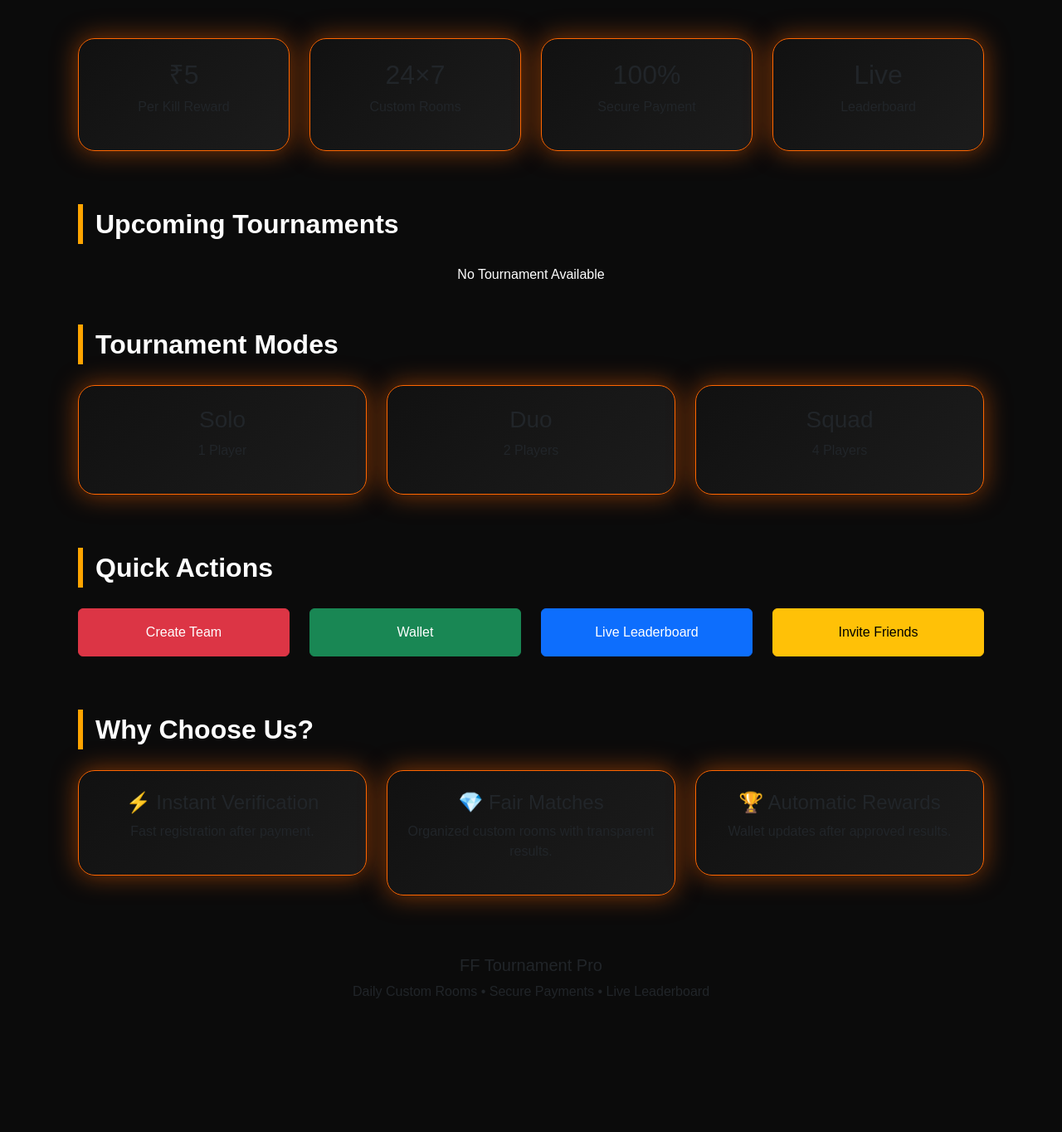
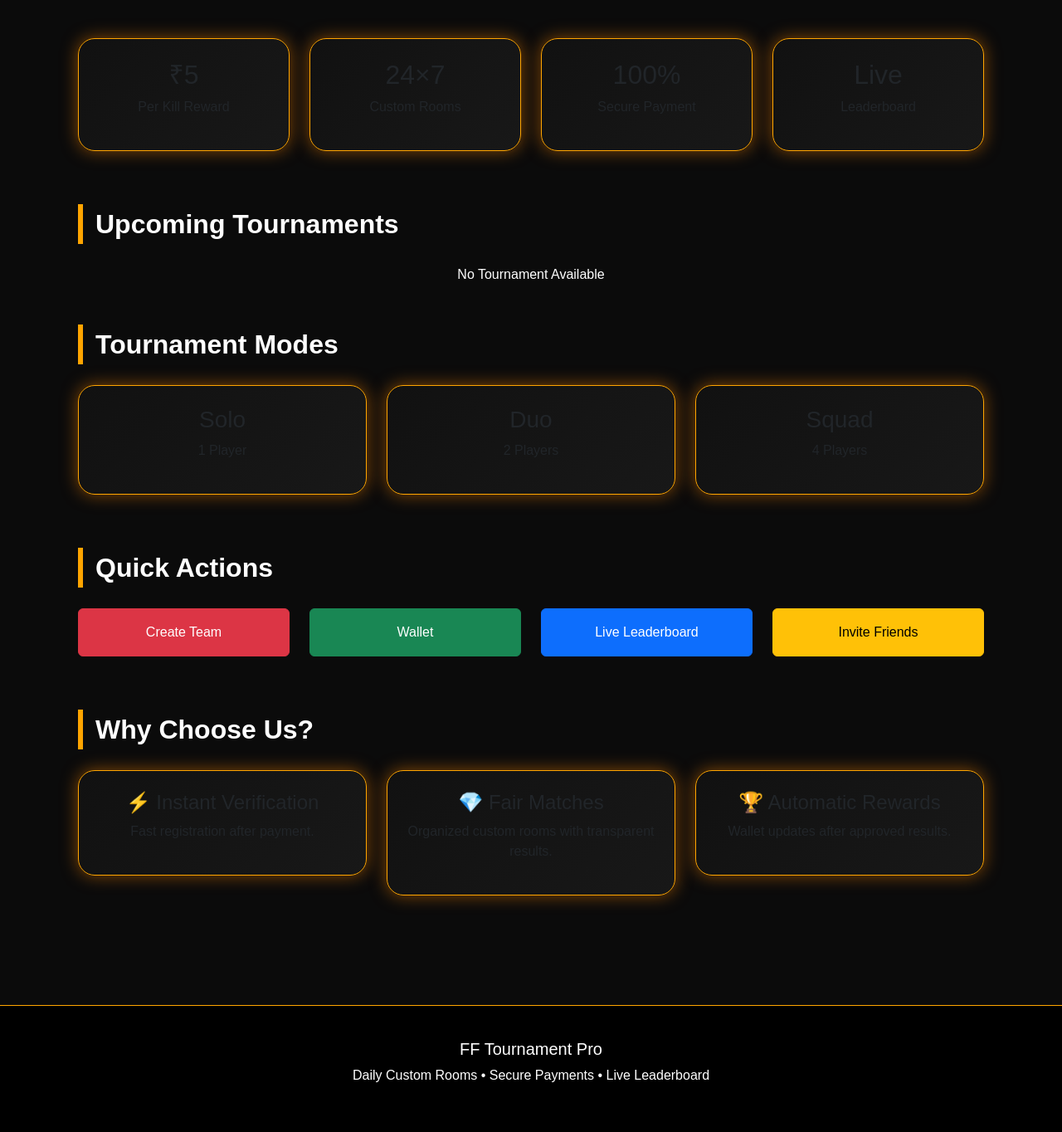
Before and after one commit to workload139-creator/gametournament, a Django app: template templates/home.html in a window 1280 px wide. Shown: the part 603-1967 px from the top of the page at 83% size. Before the commit the page ends 1806 px from the top, so only its background shows below. Run offline with Django 3.2, Linux system fonts and the light colour scheme; the template is opened without the code that fills it, so the values that code supplies are empty.

Commit message:
Update styles for gaming card and add new elements

```diff
--- a/static/css/dashboard.css
+++ b/static/css/dashboard.css
@@ -1,23 +1,65 @@
 .gaming-card{
 
-background:linear-gradient(
-135deg,
-#111,
-#1c1c1c
-);
+background:linear-gradient(135deg,#111,#181818);
 
-border:1px solid #ff6600;
+border:1px solid orange;
 
 border-radius:20px;
 
-box-shadow:0 0 30px rgba(255,102,0,.5);
+box-shadow:0 0 20px rgba(255,136,0,.5);
+
+transition:.3s;
 
 }
 
 .gaming-card:hover{
 
-box-shadow:0 0 45px #ff8800;
+transform:translateY(-5px);
 
-transform:translateY(-4px);
+box-shadow:0 0 35px orange;
 
 }
+
+.transaction-row{
+
+display:flex;
+
+justify-content:space-between;
+
+padding:10px 0;
+
+border-bottom:1px solid rgba(255,255,255,.1);
+
+}
+
+.footer{
+
+background:#000;
+
+padding:40px;
+
+margin-top:60px;
+
+border-top:1px solid orange;
+
+color:#fff;
+
+}
+
+.countdown-box{
+
+background:#111;
+
+padding:12px;
+
+text-align:center;
+
+border:2px solid orange;
+
+border-radius:10px;
+
+font-size:22px;
+
+color:#fff;
+
+}
```
